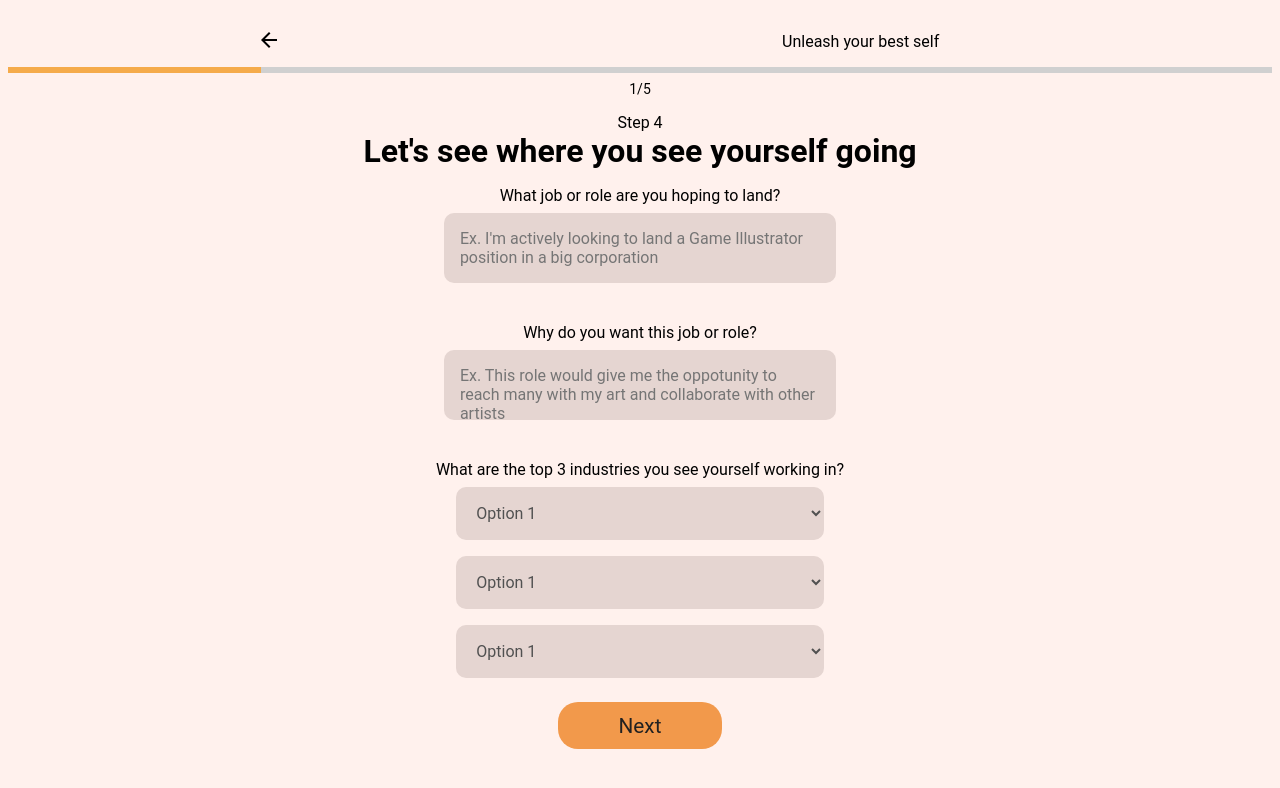
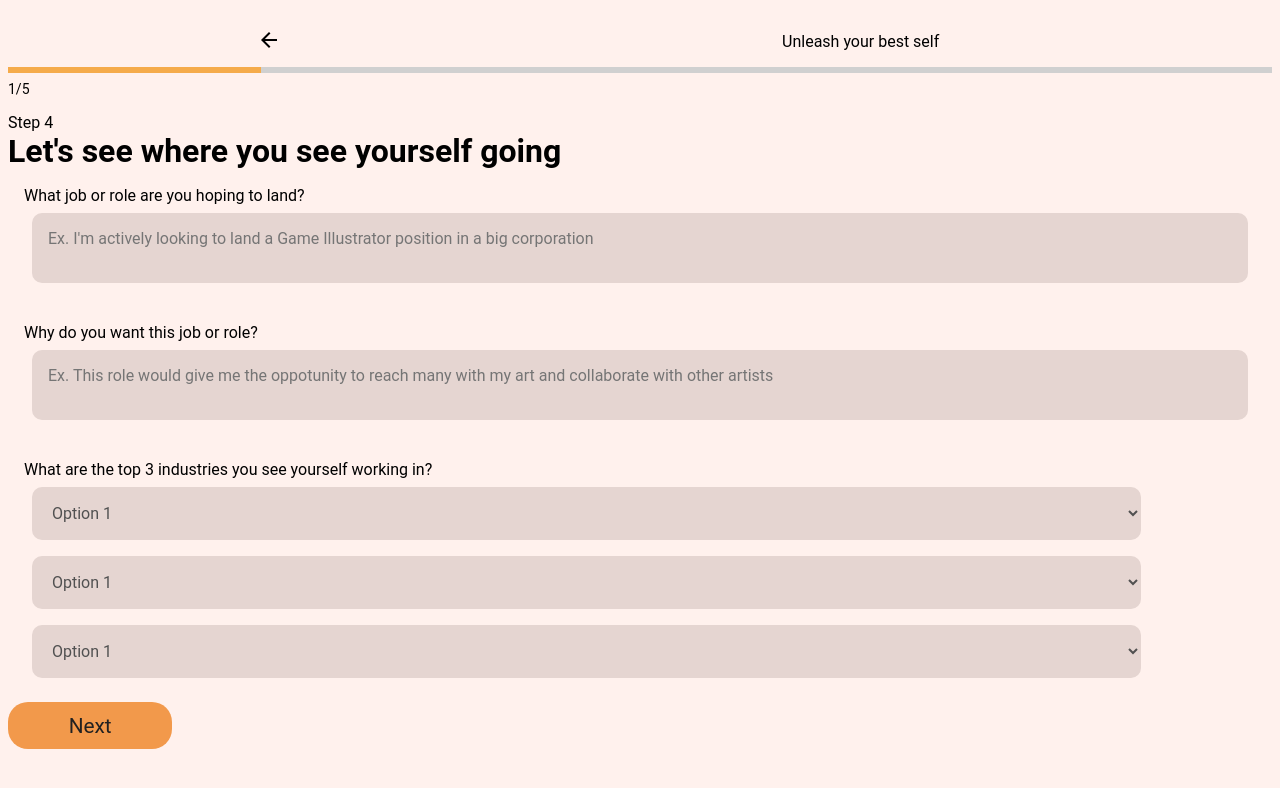
Before and after one commit to cherryontech/minty_fresh_project, a React (Create React App) app: page /futuregoals in a window 1280 px wide. Shown: the top 788 px of the page. Built offline with nearby package versions, Linux system fonts and the light colour scheme.

Commit message:
started the desktop view of goals

```diff
--- a/src/pages/FutureGoals/FutureGoals.jsx
+++ b/src/pages/FutureGoals/FutureGoals.jsx
@@ -44,25 +44,25 @@ const FutureGoals = () => {
                 <h2 className="title">Let's see where you see yourself going</h2>
             </div>
             <form method="post" onSubmit={""}>
-                <div className="future-goals_form">
+                <div className="future-goals__form">
 
-                    <label className="future-goals_question">
+                    <label className="future-goals__form-question">
                         <p>What job or role are you hoping to land?</p>
                         <textarea className="future-goals_question-text-area"
                         required
                         name="role-wanted"
                         placeholder="Ex. I'm actively looking to land a Game Illustrator position in a big corporation"/>
                     </label>
-                    <label className="future-goals_question">
+                    <label className="future-goals__form-question">
                         <p>Why do you want this job or role?</p>
                         <textarea className="future-goals_question-text-area"
                         required
                         name="why-this-role"
                         placeholder="Ex. This role would give me the oppotunity to reach many with my art and collaborate with other artists"/>
                     </label>
-                    <label className="future-goals_question">
+                    <label className="future-goals__form-question">
                         <p>What are the top 3 industries you see yourself working in?</p>
-                        <select className="future-goals_dropdown"
+                        <select className="future-goals__form-dropdown"
                         name="choice-1"
                         value={selectedOption1}
                         onChange={handleSelectChange1}>
@@ -70,7 +70,7 @@ const FutureGoals = () => {
                             <option>Option 2</option>
                             <option>Option 3</option>
                         </select>
-                        <select className="future-goals_dropdown"
+                        <select className="future-goals__form-dropdown"
                         name="choice-2"
                         value={selectedOption2}
                         onChange={handleSelectChange2}>
@@ -78,7 +78,7 @@ const FutureGoals = () => {
                             <option>Option 2</option>
                             <option>Option 3</option>
                         </select>
-                        <select className="future-goals_dropdown"
+                        <select className="future-goals__form-dropdown"
                         name="choice-3"
                         value={selectedOption3}
                         onChange={handleSelectChange3}>
--- a/src/pages/FutureGoals/FutureGoals.scss
+++ b/src/pages/FutureGoals/FutureGoals.scss
@@ -8,44 +8,56 @@
     font-family: 'Roboto', sans-serif;
 }
 
+
+//TODO: cleanup styling, fix header, and make it work better
 .future-goals {
-    display: flex;
-    flex-direction: column;
-    align-items: center;
+    // display: flex;
+    // flex-direction: column;
+    // align-items: center;
     padding: 1rem .5rem;
 
+    @include tablet {
+
+    }
+
+    @include desktop {
+
+    }
+
     &_header-container {
-        display: flex;
-        flex-direction: column;
-        align-items: center;
+        // display: flex;
+        // flex-direction: column;
+        // align-items: center;
         padding-top: 1rem;
 
         .title{
             @include headline_text;
         }
     }
-    &_form {
-        display: flex;
-        flex-direction: column;
-        text-align: left;
-        align-items: center;
+    &__form {
+
+        &-question {
+
+            padding: 1rem;
+            width: 100%;
+
+            @include desktop {
+                display: flex;
+                flex-direction: column;
+                align-items: flex-start;
+            }
+        }
+        &-dropdown {
+            @include dropdown;
+        }
+
     }
-    &_question {
-        display: flex;
-        flex-direction: column;
-        align-items: center;
-        padding: 1rem;
-        width: 100%;
 
-        // @include body_text
-    }
     &_question-text-area {
         margin: .5rem;
         @include form-field;
     }
-    &_dropdown {
-        @include dropdown;
-    }
+
 
     .next-button {
         @include button;
```
